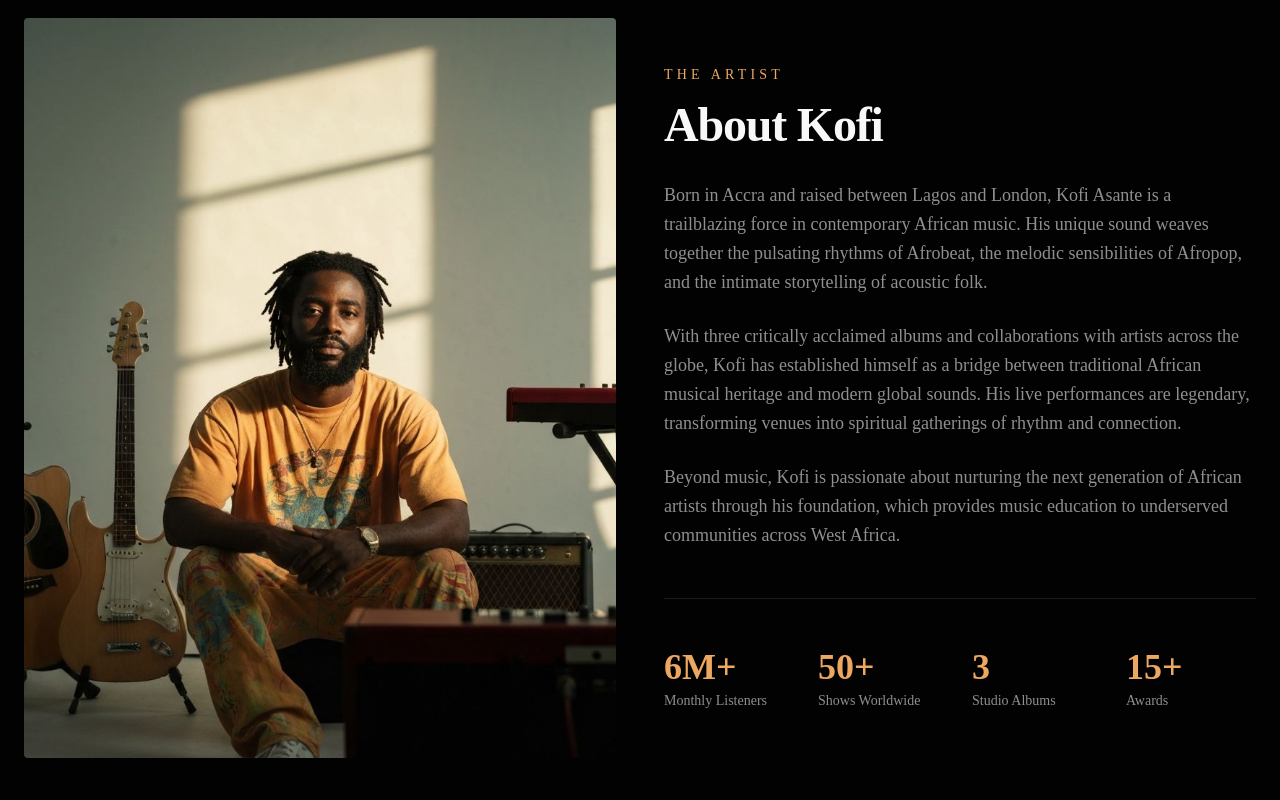
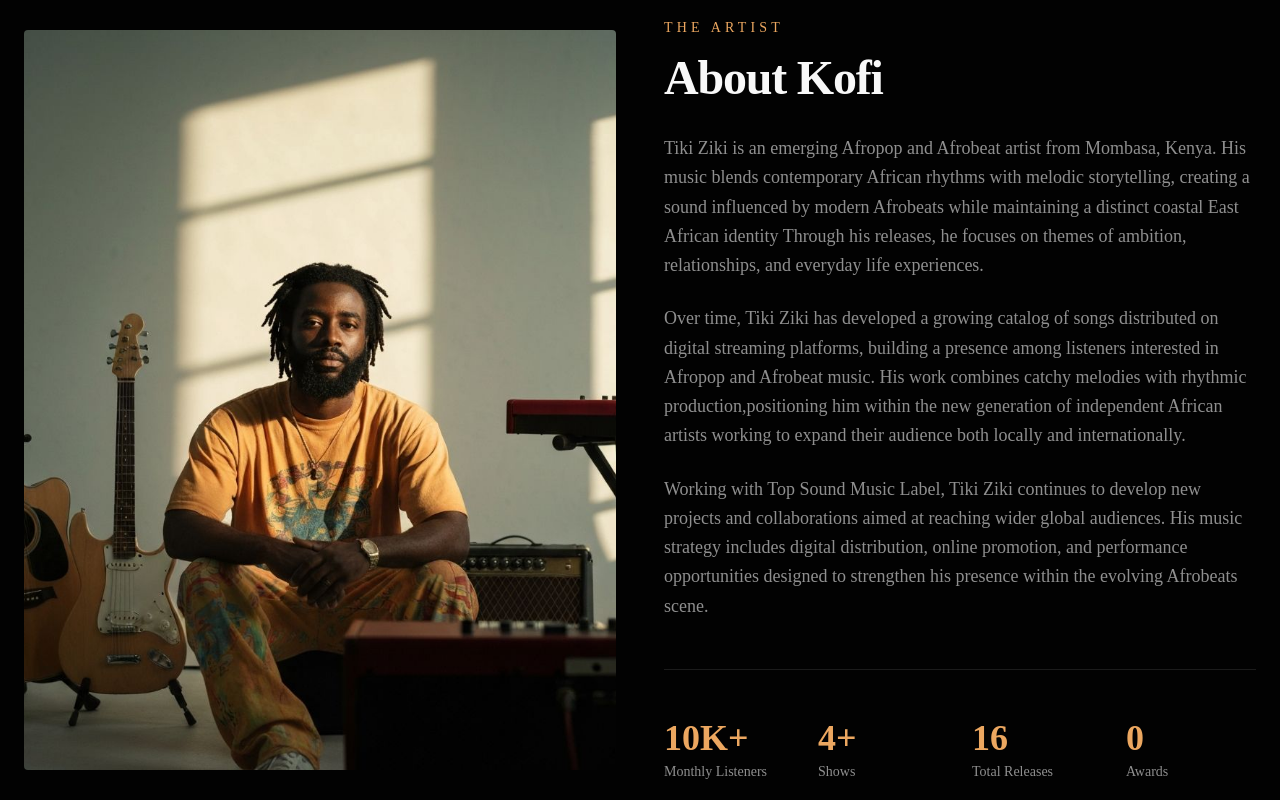
Before and after one commit to Nildaproduction/Tikiziki, a Next.js app: page / in a window 1280 px wide. Shown: the part 4980-5780 px from the top of the page. Built offline with nearby package versions, Linux system fonts and the light colour scheme.

Commit message:
Update about-section.tsx

```diff
--- a/components/about-section.tsx
+++ b/components/about-section.tsx
@@ -1,10 +1,10 @@
 import Image from "next/image"
 
 const highlights = [
-  { stat: "6M+", label: "Monthly Listeners" },
-  { stat: "50+", label: "Shows Worldwide" },
-  { stat: "3", label: "Studio Albums" },
-  { stat: "15+", label: "Awards" },
+  { stat: "10K+", label: "Monthly Listeners" },
+  { stat: "4+", label: "Shows" },
+  { stat: "16", label: "Total Releases" },
+  { stat: "0", label: "Awards" },
 ]
 
 export function AboutSection() {
@@ -29,22 +29,25 @@ export function AboutSection() {
 
             <div className="space-y-6 text-muted-foreground text-lg leading-relaxed">
               <p>
-                Born in Accra and raised between Lagos and London, Kofi Asante is a
-                trailblazing force in contemporary African music. His unique sound
-                weaves together the pulsating rhythms of Afrobeat, the melodic sensibilities
-                of Afropop, and the intimate storytelling of acoustic folk.
+               Tiki Ziki is an emerging Afropop and Afrobeat artist from Mombasa, Kenya.
+                His music blends contemporary African rhythms with melodic storytelling,
+                creating a sound influenced by modern Afrobeats while maintaining a distinct
+                coastal East African identity Through his releases, he focuses on themes of ambition,
+                relationships, and everyday life experiences.
+
               </p>
               <p>
-                With three critically acclaimed albums and collaborations with artists
-                across the globe, Kofi has established himself as a bridge between
-                traditional African musical heritage and modern global sounds. His
-                live performances are legendary, transforming venues into spiritual
-                gatherings of rhythm and connection.
+                Over time, Tiki Ziki has developed a growing catalog of songs distributed
+                on digital streaming platforms, building a presence among listeners interested
+                in Afropop and Afrobeat music. His work combines catchy melodies with rhythmic
+                production,positioning him within the new generation of independent African artists
+                working to expand their audience both locally and internationally.
               </p>
               <p>
-                Beyond music, Kofi is passionate about nurturing the next generation
-                of African artists through his foundation, which provides music
-                education to underserved communities across West Africa.
+                Working with Top Sound Music Label, Tiki Ziki continues to develop new projects
+               and collaborations aimed at reaching wider global audiences. His music strategy
+                includes digital distribution, online promotion, and performance opportunities
+                designed to strengthen his presence within the evolving Afrobeats scene.
               </p>
             </div>
 
```
